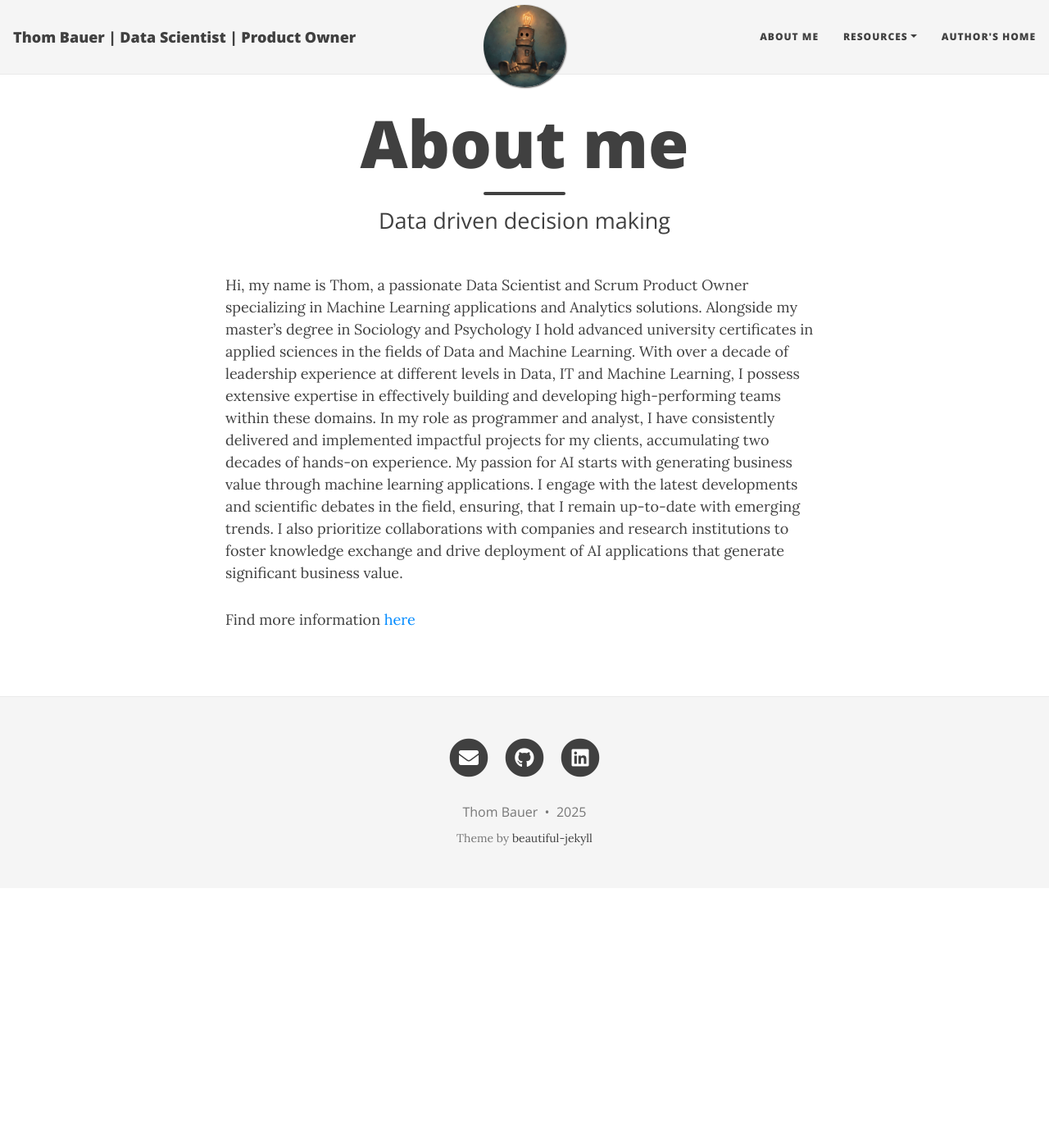
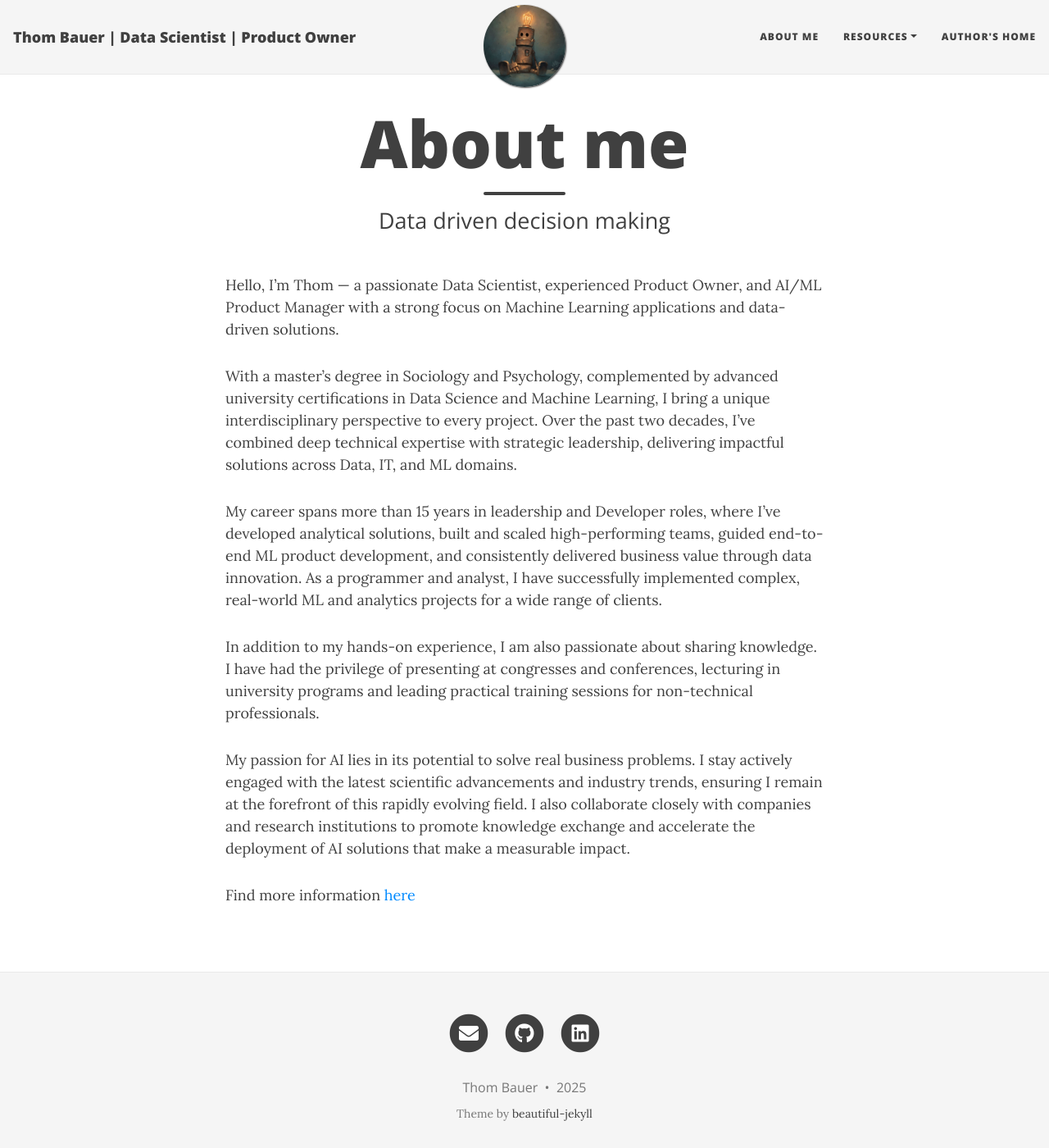
Before and after one commit to thombauer/thombauer.github.io, a Jekyll site: the page built from aboutme.md, in a window 1280 px wide and 1400 px high. Shown: the whole window at 82% size. Built offline with Jekyll 4.4.1, drawn with Linux system fonts in a browser that asks for light colours; nearby versions of some CDN libraries.

Commit message:
Update aboutme.md

```diff
--- a/aboutme.md
+++ b/aboutme.md
@@ -4,6 +4,14 @@ title: About me
 subtitle: Data driven decision making
 ---
 
-Hi, my name is Thom, a passionate Data Scientist and Scrum Product Owner specializing in Machine Learning applications and Analytics solutions. Alongside my master's degree in Sociology and Psychology I hold advanced university certificates in applied sciences in the fields of Data and Machine Learning. With over a decade of leadership experience at different levels in Data, IT and Machine Learning, I possess extensive expertise in effectively building and developing high-performing teams within these domains. In my role as programmer and analyst, I have consistently delivered and implemented impactful projects for my clients, accumulating two decades of hands-on experience. My passion for AI starts with generating business value through machine learning applications. I engage with the latest developments and scientific debates in the field, ensuring, that I remain up-to-date with emerging trends. I also prioritize collaborations with companies and research institutions to foster knowledge exchange and drive deployment of AI applications that generate significant business value.
+Hello, I'm Thom — a passionate Data Scientist, experienced Product Owner, and AI/ML Product Manager with a strong focus on Machine Learning applications and data-driven solutions.
+
+With a master’s degree in Sociology and Psychology, complemented by advanced university certifications in Data Science and Machine Learning, I bring a unique interdisciplinary perspective to every project. Over the past two decades, I’ve combined deep technical expertise with strategic leadership, delivering impactful solutions across Data, IT, and ML domains.
+
+My career spans more than 15 years in leadership and Developer roles, where I’ve developed analytical solutions, built and scaled high-performing teams, guided end-to-end ML product development, and consistently delivered business value through data innovation. As a programmer and analyst, I have successfully implemented complex, real-world ML and analytics projects for a wide range of clients.
+
+In addition to my hands-on experience, I am also passionate about sharing knowledge. I have had the privilege of presenting at congresses and conferences, lecturing in university programs and leading practical training sessions for non-technical professionals.
+
+My passion for AI lies in its potential to solve real business problems. I stay actively engaged with the latest scientific advancements and industry trends, ensuring I remain at the forefront of this rapidly evolving field. I also collaborate closely with companies and research institutions to promote knowledge exchange and accelerate the deployment of AI solutions that make a measurable impact.
 
 Find more information [here](https://thombauer.github.io/resume/)
```
